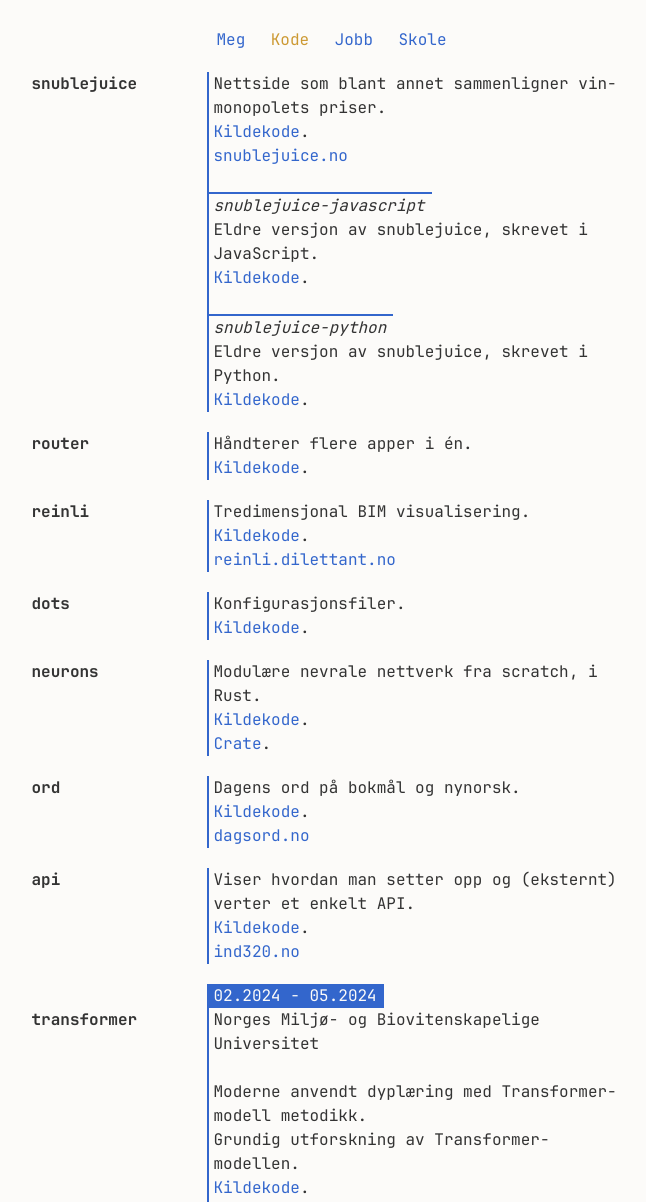
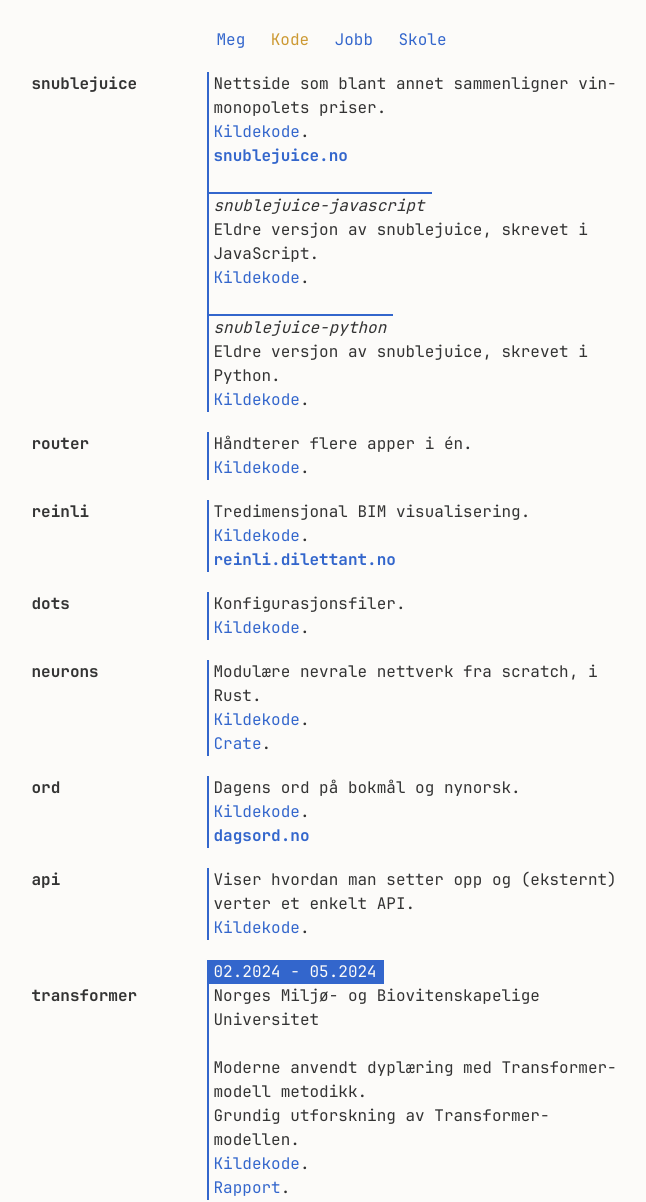
Before and after one commit to hallvardnmbu/dilettant, a PHP site: page /kode.html in a window 1280 px wide. Shown: the top 1202 px of the page, without its empty margins (301-947 px from the left). Run offline with PHP 8.4, Linux system fonts and the light colour scheme.

Commit message:
Make urls of hosted sites bold.

```diff
--- a/kode.html
+++ b/kode.html
@@ -25,7 +25,7 @@
 
                 <a href="https://github.com/hallvardnmbu/snublejuice" target="_blank">Kildekode</a>.
                 <br />
-                <a href="https://snublejuice.no" target="_blank">snublejuice.no</a>
+                <a href="https://snublejuice.no" target="_blank" class="website">snublejuice.no</a>
 
                 <p><br /></p>
 
@@ -58,7 +58,7 @@
 
                 <a href="https://github.com/hallvardnmbu/reinli" target="_blank">Kildekode</a>.
                 <br />
-                <a href="https://reinli.dilettant.no" target="_blank">reinli.dilettant.no</a>
+                <a href="https://reinli.dilettant.no" target="_blank" class="website">reinli.dilettant.no</a>
             </section>
 
             <section>
@@ -86,7 +86,7 @@
 
                 <a href="https://github.com/hallvardnmbu/ord" target="_blank">Kildekode</a>.
                 <br />
-                <a href="https://dagsord.no" target="_blank">dagsord.no</a>
+                <a href="https://dagsord.no" target="_blank" class="website">dagsord.no</a>
             </section>
 
             <section>
@@ -95,8 +95,6 @@
                 <p>Viser hvordan man setter opp og (eksternt) verter et enkelt API.</p>
 
                 <a href="https://github.com/hallvardnmbu/api" target="_blank">Kildekode</a>.
-                <br />
-                <a href="https://ind320.no" target="_blank">ind320.no</a>
             </section>
 
             <section>
--- a/public/stilark.css
+++ b/public/stilark.css
@@ -124,6 +124,9 @@ section {
     padding-left: calc(var(--heading) + 2 * var(--gap));
     margin: calc(2 * var(--gap)) 0;
 }
+section a.website {
+    font-weight: bold;
+}
 section > * {
     padding-left: var(--padding);
     border-left: var(--border) solid var(--contrast);
@@ -146,6 +149,7 @@ h2 {
     word-wrap: break-word;
     border-left: none;
 }
+
 section span {
     display: inline-block;
 
@@ -153,7 +157,6 @@ section span {
     background-color: var(--contrast);
     padding: 0 calc(var(--padding) + var(--border)) 0 var(--padding);
 }
-
 section span.hollow {
     font-style: italic;
     color: var(--text);
```
